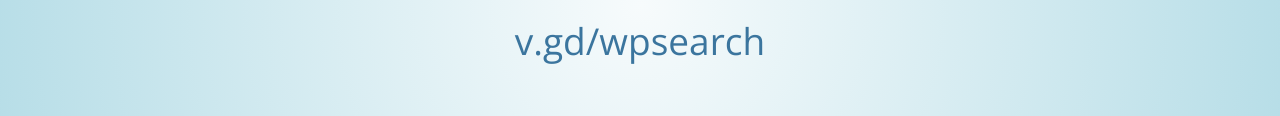
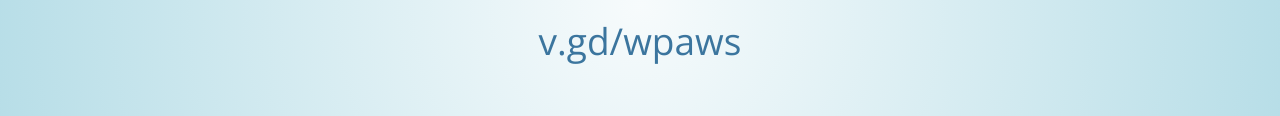
Before and after one commit to kingkool68/scaling-wordpress-on-aws, a plain HTML site: page index.html in a window 1280 px wide. Both pictures are taken after a click on the button 1251 px from the left and 734 px from the top of the page. Shown: the part 395-511 px from the top of the page. Drawn offline with nearby package versions, Linux system fonts and the light colour scheme.

Commit message:
Update short link to slides.

```diff
--- a/index.html
+++ b/index.html
@@ -43,7 +43,7 @@
 				</section>
 				<section>
 					<h2>Follow Along</h2>
-					<a href="http://v.gd/wpsearch">v.gd/wpsearch</a>
+					<a href="https://v.gd/wpaws">v.gd/wpaws</a>
 				</section>
 				<section>
 					<h2>What This Talk Will Cover</h2>
```
